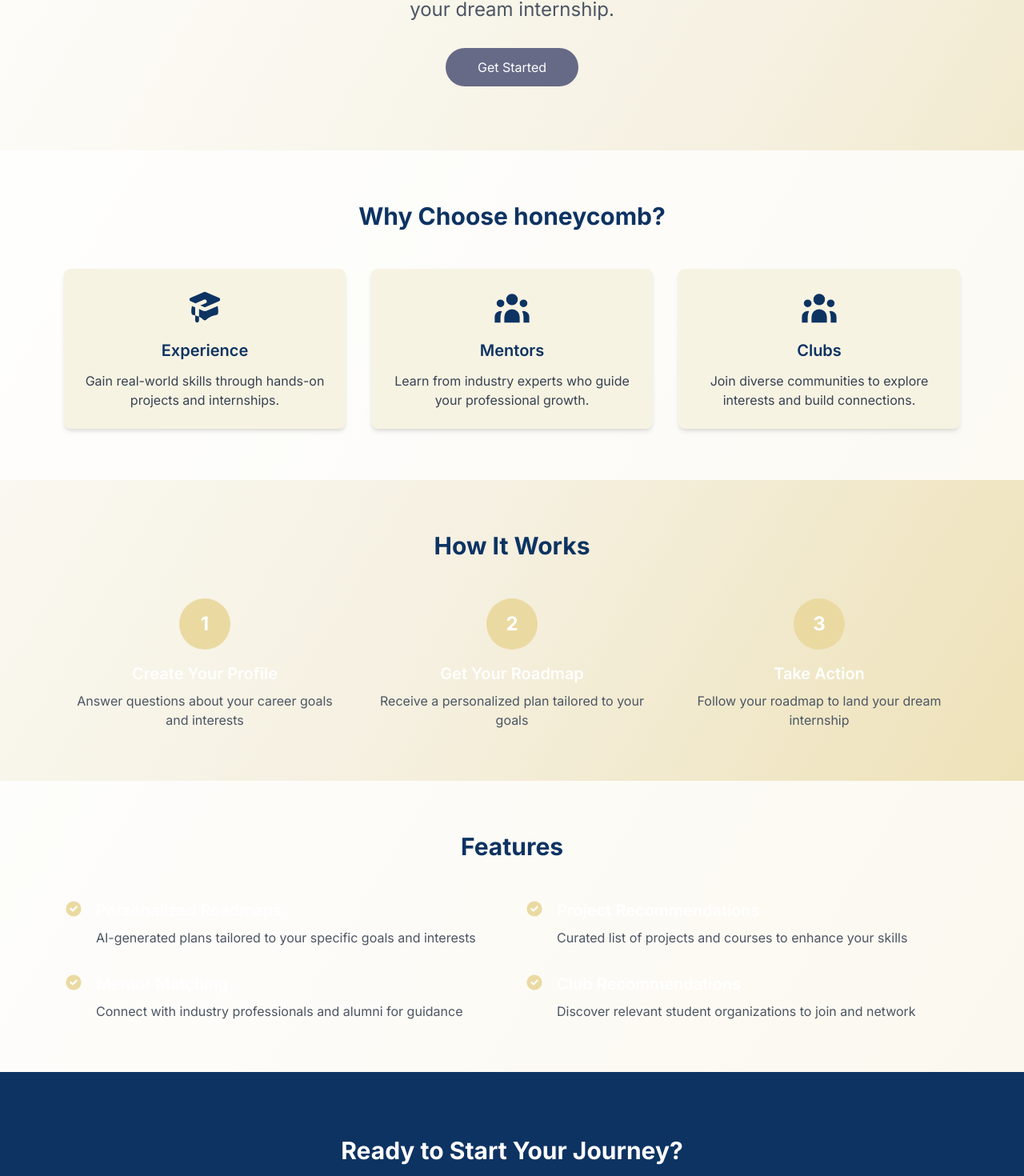
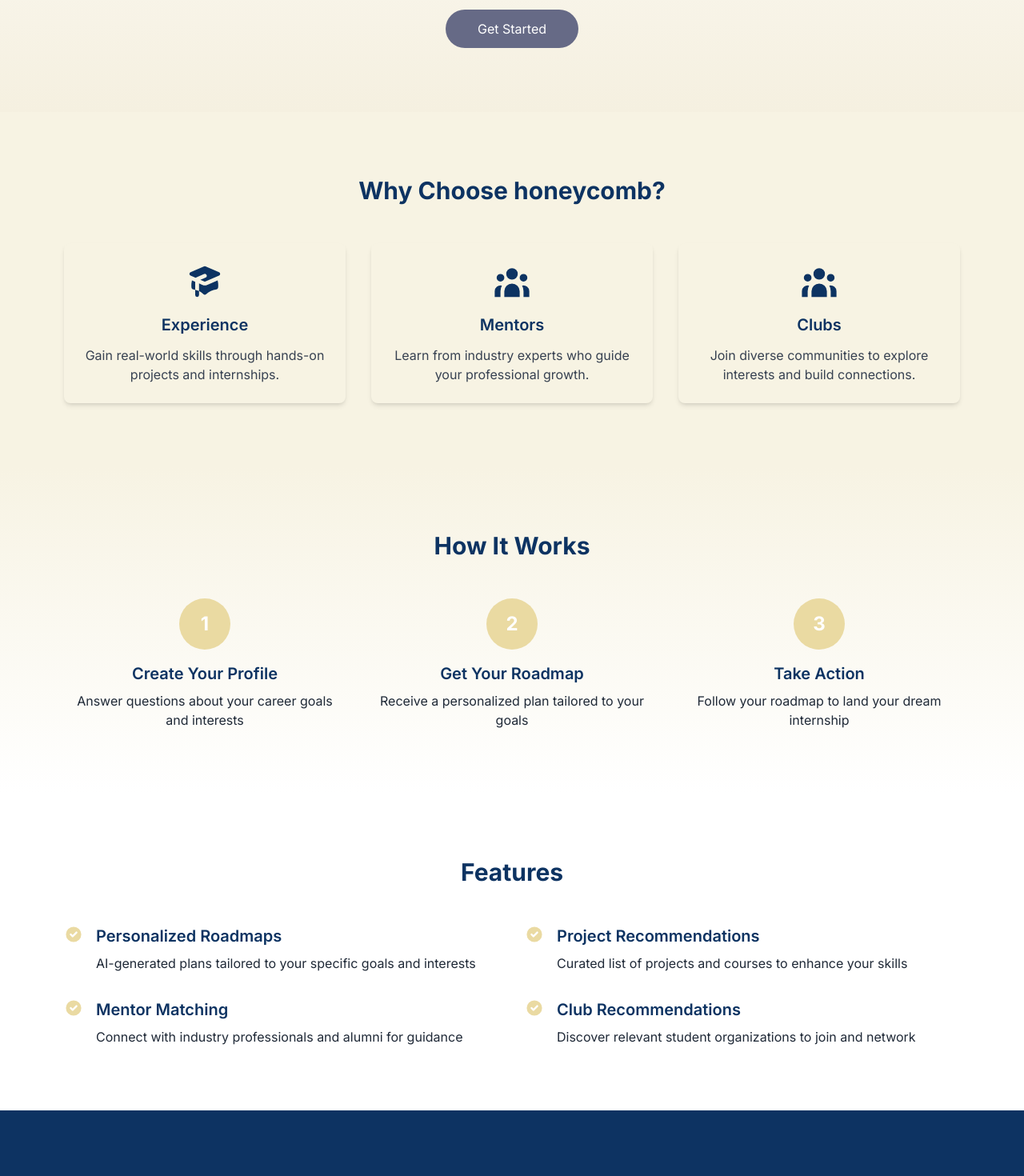
Before and after one commit to alewoo/honeycomb, a Next.js app: page / in a window 1280 px wide. Shown: the part 425-1895 px from the top of the page at 80% size. Built offline with nearby package versions, Linux system fonts and the light colour scheme.

Commit message:
update homepage

```diff
--- a/src/app/page.tsx
+++ b/src/app/page.tsx
@@ -9,9 +9,9 @@
 import { plus_jakarta_sans_regular, plus_jakarta_sans_bold } from "./fonts";
 import { useTheme } from "../context/ThemeContext";
 import { motion, AnimatePresence } from "framer-motion"; // Add this import
-import FloatingHoneycomb from "../components/FloatingHoneycomb";
+import HoneycombPattern from "../components/FloatingHoneycomb";
 import AnimatedIcon from "../components/AnimatedIcon";
-
+// import HoneycombPattern from "../components/AnimatedHoneycomb";
 import ParallaxSection from "../components/ParallaxSection";
 
 const Home = () => {
@@ -43,7 +43,15 @@
     visible: { opacity: 1 },
   };
 
-  const BenefitCard = ({ icon, title, description }: { icon: React.ReactNode, title: string, description: string }) => (
+  const BenefitCard = ({
+    icon,
+    title,
+    description,
+  }: {
+    icon: React.ReactNode;
+    title: string;
+    description: string;
+  }) => (
     <div className="bg-[#f7f3e3] p-6 rounded-lg shadow-md hover:shadow-lg transition-shadow duration-300 flex flex-col items-center text-center">
       <div className="text-[#0d3362] mb-4">{icon}</div>
       <h3 className="text-xl font-semibold mb-3 text-[#0d3362]">{title}</h3>
@@ -52,12 +60,21 @@
   );
 
   return (
-    <div className="relative min-h-screen overflow-x-hidden">
-      <div className="absolute inset-0 z-0">
-        <FloatingHoneycomb />
+    <div className="relative overflow-hidden">
+      {/* Background element */}
+      <div className="absolute inset-0 z-0 opacity-10">
+        <HoneycombPattern />
       </div>
 
-      <div className="relative z-10 bg-gradient-to-br from-white via-[#f5f0e0] to-[#eadaa2] bg-opacity-70">
+      {/* Content wrapper */}
+      <div className="relative z-10">
+        {/* Hero section */}
+        <motion.section
+          initial={{ opacity: 0 }}
+          animate={{ opacity: 1 }}
+          transition={{ duration: 0.5 }}
+          className="bg-gradient-to-b from-white to-[#f5f0e0]  pb-20"
+        >
           <nav className="sticky top-0 z-50 bg-white bg-opacity-90 backdrop-blur-md shadow-sm">
             <div className="max-w-full mx-auto px-4 sm:px-6 lg:px-8">
               <div className="flex justify-between items-center h-16">
@@ -87,8 +104,7 @@
             </div>
           </nav>
 
-        <ParallaxSection speed={0.2}>
-          <header className="relative z-20 flex flex-col items-center text-center px-4 py-20 max-w-6xl mx-auto">
+          <header className="relative z-20 flex flex-col items-center text-center px-4 pt-8 max-w-6xl mx-auto">
             <h1 className="text-[#0d3362] text-[58px] font-bold leading-tight h-[70px]">
               <AnimatePresence mode="wait">
                 <motion.div
@@ -132,10 +148,15 @@
               Get Started
             </Link>
           </header>
-        </ParallaxSection>
+        </motion.section>
 
-        <ParallaxSection speed={0.1}>
-          <section className="relative z-20 py-16 bg-white bg-opacity-80">
+        {/* Why Choose honeycomb? section */}
+        <motion.section
+          initial={{ opacity: 0, y: 50 }}
+          animate={{ opacity: 1, y: 0 }}
+          transition={{ duration: 0.5, delay: 0.2 }}
+          className="bg-[#f7f3e3] py-20"
+        >
           <div className="max-w-6xl mx-auto px-4">
             <h2 className="text-3xl font-bold text-center mb-12 text-[#0d3362]">
               Why Choose honeycomb?
@@ -182,11 +203,15 @@
               />
             </div>
           </div>
-          </section>
-        </ParallaxSection>
+        </motion.section>
 
-        <ParallaxSection speed={0.15}>
-          <section className="relative z-20 py-16">
+        {/* How It Works section */}
+        <motion.section
+          initial={{ opacity: 0, y: 50 }}
+          animate={{ opacity: 1, y: 0 }}
+          transition={{ duration: 0.5, delay: 0.4 }}
+          className="bg-gradient-to-b from-[#f7f3e3] to-white py-20"
+        >
           <div className="max-w-6xl mx-auto px-4">
             <h2 className="text-3xl font-bold text-center mb-12 text-[#0d3362]">
               How It Works
@@ -196,10 +221,10 @@
                 <div className="bg-[#eadaa2] rounded-full w-16 h-16 flex items-center justify-center mx-auto mb-4">
                   <span className="text-2xl font-bold text-white">1</span>
                 </div>
-                  <h3 className="text-xl font-semibold mb-2">
+                <h3 className="text-xl font-semibold mb-2 text-[#0d3362]">
                   Create Your Profile
                 </h3>
-                  <p className="text-gray-600">
+                <p className="text-gray-800">
                   Answer questions about your career goals and interests
                 </p>
               </div>
@@ -207,10 +232,10 @@
                 <div className="bg-[#eadaa2] rounded-full w-16 h-16 flex items-center justify-center mx-auto mb-4">
                   <span className="text-2xl font-bold text-white">2</span>
                 </div>
-                  <h3 className="text-xl font-semibold mb-2">
+                <h3 className="text-xl font-semibold mb-2 text-[#0d3362]">
                   Get Your Roadmap
                 </h3>
-                  <p className="text-gray-600">
+                <p className="text-gray-800">
                   Receive a personalized plan tailored to your goals
                 </p>
               </div>
@@ -218,18 +243,24 @@
                 <div className="bg-[#eadaa2] rounded-full w-16 h-16 flex items-center justify-center mx-auto mb-4">
                   <span className="text-2xl font-bold text-white">3</span>
                 </div>
-                  <h3 className="text-xl font-semibold mb-2">Take Action</h3>
-                  <p className="text-gray-600">
+                <h3 className="text-xl font-semibold mb-2 text-[#0d3362]">
+                  Take Action
+                </h3>
+                <p className="text-gray-800">
                   Follow your roadmap to land your dream internship
                 </p>
               </div>
             </div>
           </div>
-          </section>
-        </ParallaxSection>
+        </motion.section>
 
-        <ParallaxSection speed={0.1}>
-          <section className="relative z-20 py-16 bg-white bg-opacity-80">
+        {/* Features section */}
+        <motion.section
+          initial={{ opacity: 0, y: 50 }}
+          animate={{ opacity: 1, y: 0 }}
+          transition={{ duration: 0.5, delay: 0.6 }}
+          className="bg-white py-20"
+        >
           <div className="max-w-6xl mx-auto px-4">
             <h2 className="text-3xl font-bold text-center mb-12 text-[#0d3362]">
               Features
@@ -250,10 +281,10 @@
                   </svg>
                 </div>
                 <div>
-                    <h3 className="text-xl font-semibold mb-2">
+                  <h3 className="text-xl font-semibold mb-2 text-[#0d3362]">
                     Personalized Roadmaps
                   </h3>
-                    <p className="text-gray-600">
+                  <p className="text-gray-800">
                     AI-generated plans tailored to your specific goals and
                     interests
                   </p>
@@ -274,12 +305,11 @@
                   </svg>
                 </div>
                 <div>
-                    <h3 className="text-xl font-semibold mb-2">
+                  <h3 className="text-xl font-semibold mb-2 text-[#0d3362]">
                     Project Recommendations
                   </h3>
-                    <p className="text-gray-600">
-                      Curated list of projects and courses to enhance your
-                      skills
+                  <p className="text-gray-800">
+                    Curated list of projects and courses to enhance your skills
                   </p>
                 </div>
               </div>
@@ -298,12 +328,11 @@
                   </svg>
                 </div>
                 <div>
-                    <h3 className="text-xl font-semibold mb-2">
+                  <h3 className="text-xl font-semibold mb-2 text-[#0d3362]">
                     Mentor Matching
                   </h3>
-                    <p className="text-gray-600">
-                      Connect with industry professionals and alumni for
-                      guidance
+                  <p className="text-gray-800">
+                    Connect with industry professionals and alumni for guidance
                   </p>
                 </div>
               </div>
@@ -322,22 +351,25 @@
                   </svg>
                 </div>
                 <div>
-                    <h3 className="text-xl font-semibold mb-2">
+                  <h3 className="text-xl font-semibold mb-2 text-[#0d3362]">
                     Club Recommendations
                   </h3>
-                    <p className="text-gray-600">
-                      Discover relevant student organizations to join and
-                      network
+                  <p className="text-gray-800">
+                    Discover relevant student organizations to join and network
                   </p>
                 </div>
               </div>
             </div>
           </div>
-          </section>
-        </ParallaxSection>
+        </motion.section>
 
-        <ParallaxSection speed={0.05}>
-          <section className="relative z-20 py-20 bg-[#0d3362] text-white">
+        {/* CTA section */}
+        <motion.section
+          initial={{ opacity: 0, y: 50 }}
+          animate={{ opacity: 1, y: 0 }}
+          transition={{ duration: 0.5, delay: 0.8 }}
+          className="bg-[#0d3362] text-white py-20"
+        >
           <div className="max-w-4xl mx-auto px-4 text-center">
             <h2 className="text-3xl font-bold mb-4">
               Ready to Start Your Journey?
@@ -353,8 +385,8 @@
               Get Started Now
             </Link>
           </div>
-          </section>
-        </ParallaxSection>
+        </motion.section>
+      </div>
 
       <footer className="relative z-20 bg-white bg-opacity-90 py-8">
         <div className="max-w-6xl mx-auto px-4 text-center text-gray-600">
@@ -362,7 +394,6 @@
         </div>
       </footer>
     </div>
-    </div>
   );
 };
 
```
Lines whose indentation alone changed are shown as unchanged.
